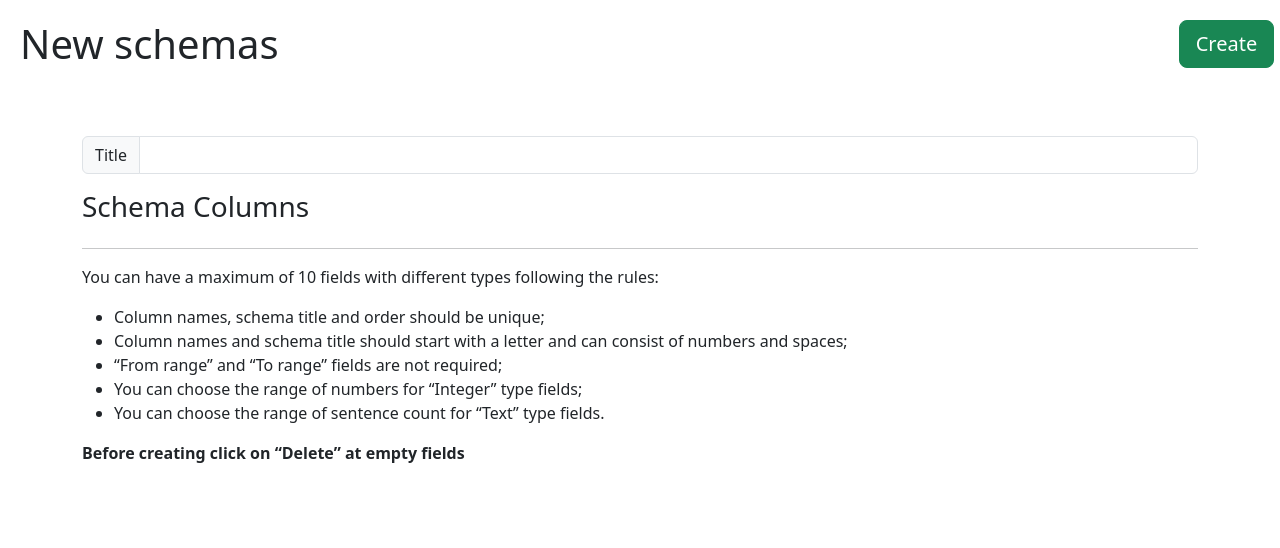
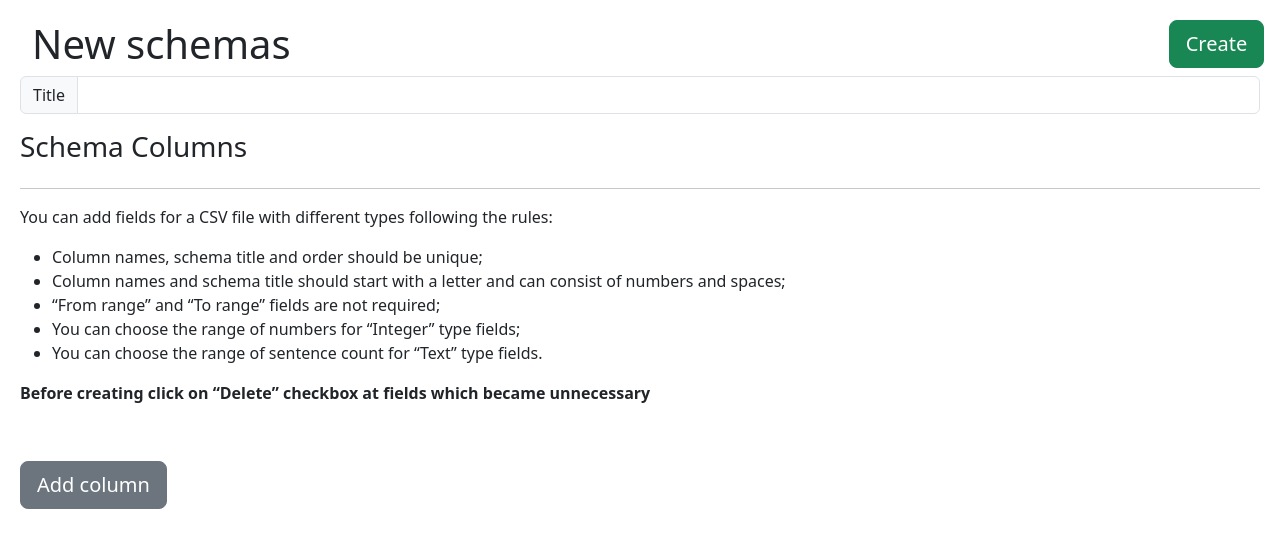
Before and after one commit to diana-shyrokikh/csv-files-generator, a Django app: page /schemas/create/ in a window 1280 px wide. Shown: the part 56-604 px from the top of the page. Run offline with Django 4.2, Linux system fonts and the light colour scheme; parts of the project's set-up code (start-up, migrations or seed data) failed here and were passed over; some libraries are stand-ins or nearby versions.

Commit message:
:sparkles: Added the feature dynamically adding new columns while creating data schema

```diff
--- a/csv_generator/templates/schema_form.html
+++ b/csv_generator/templates/schema_form.html
@@ -1,12 +1,12 @@
 {% include "base.html" %}
-<div>
+{% load crispy_forms_tags %}
+<div style="padding: 20px">
   <form method="post">
-    <div class="container-fluid" style="padding: 20px">
+    <div class="container-fluid">
       <div class="row">
         <div class="col-sm-11">
            <h1>New schemas</h1>
         </div>
-
         <div class="col-sm-1">
           <button
               type="submit"
@@ -14,23 +14,27 @@
           >
             Create
           </button>
-
         </div>
       </div>
     </div>
 
-    <div class="container">
-
-      <div class="container-fluid" style="padding: 20px">
-
-    </div>
-
     {% csrf_token %}
 
-
     <div class="input-group mb-3">
-      <span class="input-group-text" id="inputGroup-sizing-default">Title</span>
-      <input type="text" class="form-control" aria-label="Sizing example input" aria-describedby="inputGroup-sizing-default" name="title" required>
+      <span
+          class="input-group-text"
+          id="inputGroup-sizing-default"
+      >
+        Title
+      </span>
+      <input
+          type="text"
+          class="form-control"
+          aria-label="Sizing example input"
+          aria-describedby="inputGroup-sizing-default"
+          name="title"
+          required
+      >
       {% if form.errors.title %}
         {{ form.errors.title }}
       {% endif %}
@@ -45,7 +49,7 @@
       <div>
         <hr>
         <p>
-          You can have a maximum of 10 fields with different types following the rules:<br>
+          You can add fields for a CSV file with different types following the rules:<br>
           <ul>
             <li>Column names, schema title and order should be unique;</li>
             <li>Column names and schema title should start with a letter and can consist of numbers and spaces;</li>
@@ -53,16 +57,86 @@
             <li>You can choose the range of numbers for “Integer” type fields;</li>
             <li>You can choose the range of sentence count for “Text” type fields.</li>
          </ul>
-         <b>Before creating click on “Delete” at empty fields</b>
+         <b>Before creating click on “Delete” checkbox at fields which became unnecessary</b>
         </p>
         <br>
       </div>
-      <div id="children-forms">
-        <div id="child-form" class="child-form" style="max-height: 500px; overflow-y: auto;">
-          {{ children.as_table }}
-        </div>
-      </div>
     </div>
+    <div
+      class="container-lg"
+      style="max-height: 500px; overflow-y: auto;"
+    >
+      <table
+            class="table table-light table-hover"
+      >
+        <tbody id="children-form-table">
+          {{ children.management_form }}
+          {% if children %}
+            {% for child in children %}
+              <tr>
+                {% for field in child %}
+                  <td class="text-center">
+                    {{ field|as_crispy_field }}
+                  </td>
+                {% endfor %}
+              </tr>
+            {% endfor %}
+          {% endif %}
+          <tr id="empty-form" style="display: none">
+            {% for field in children.empty_form %}
+              <td class="text-center">
+                {{ field|as_crispy_field }}
+              </td>
+            {% endfor %}
+          </tr>
+        </tbody>
+      </table>
+    </div>
+    <button
+        id="add-more"
+        type="button"
+        class="btn btn-secondary btn-lg"
+    >
+      Add column
+    </button>
   </form>
   <br>
 </div>
+<script>
+    const addMoreBtn = document.getElementById("add-more");
+    const totalNewForms = document.getElementById(
+        "id_schema_column-TOTAL_FORMS"
+    );
+    addMoreBtn.addEventListener("click", add_new_form)
+
+    function add_new_form(event) {
+        if (event) {
+            event.preventDefault();
+        }
+
+        const currentChildForms = document.getElementsByClassName(
+            "children-form"
+        );
+        const currentFormCount = currentChildForms.length;
+        const regex = new RegExp("__prefix__", "g");
+
+
+        const formCopyTarget = document.getElementById(
+            "children-form-table"
+        );
+        const copyEmptyFormEl = document.getElementById(
+            "empty-form"
+        ).cloneNode(true);
+
+        copyEmptyFormEl.setAttribute("class", "children-form");
+        copyEmptyFormEl.setAttribute("style", "display: true");
+        copyEmptyFormEl.setAttribute("id", `child-${currentFormCount}`);
+        copyEmptyFormEl.innerHTML = copyEmptyFormEl.innerHTML.replace(
+            regex, currentFormCount
+        );
+
+        totalNewForms.setAttribute("value", currentFormCount + 1);
+
+        formCopyTarget.append(copyEmptyFormEl);
+    }
+</script>
```
